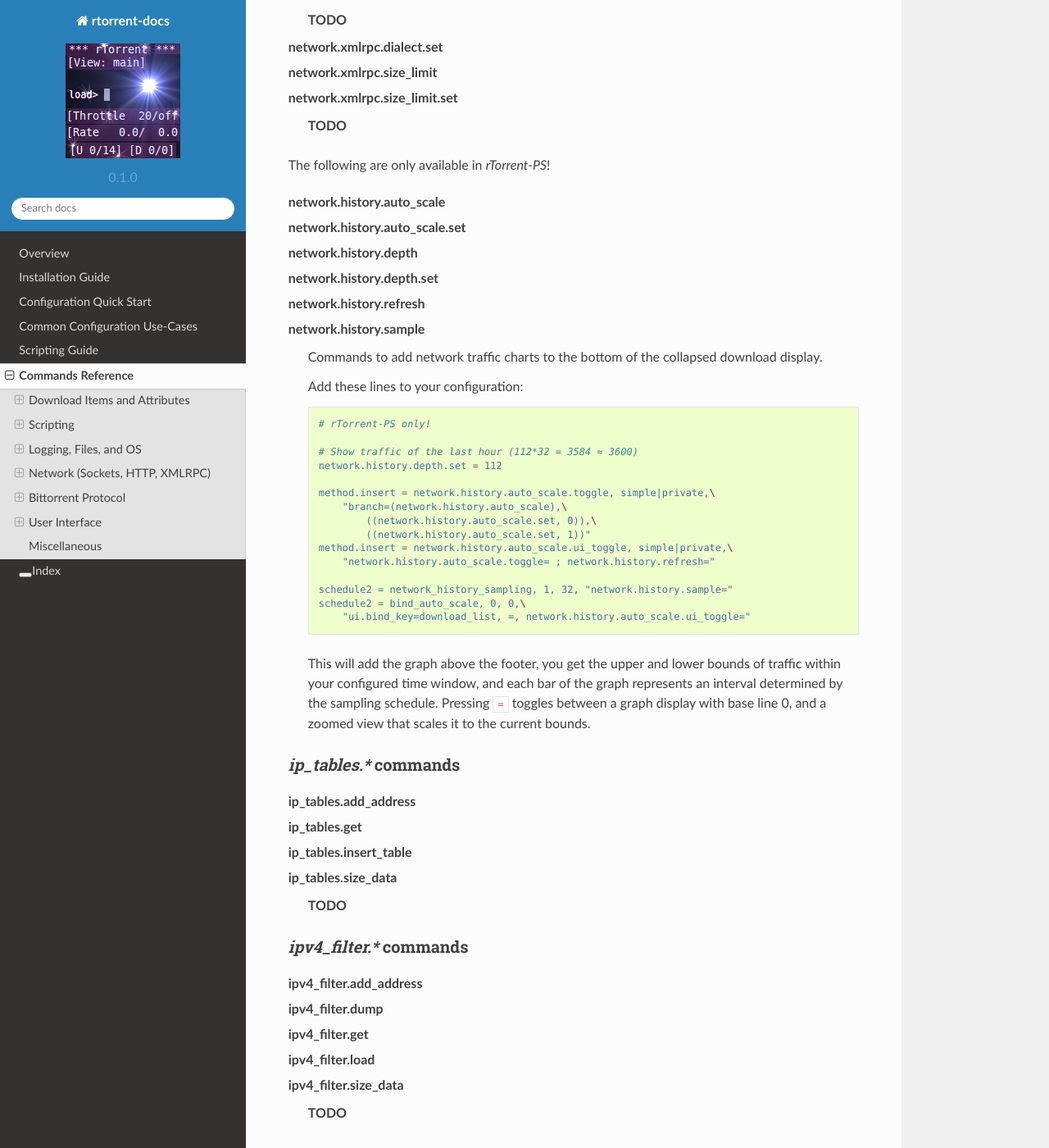
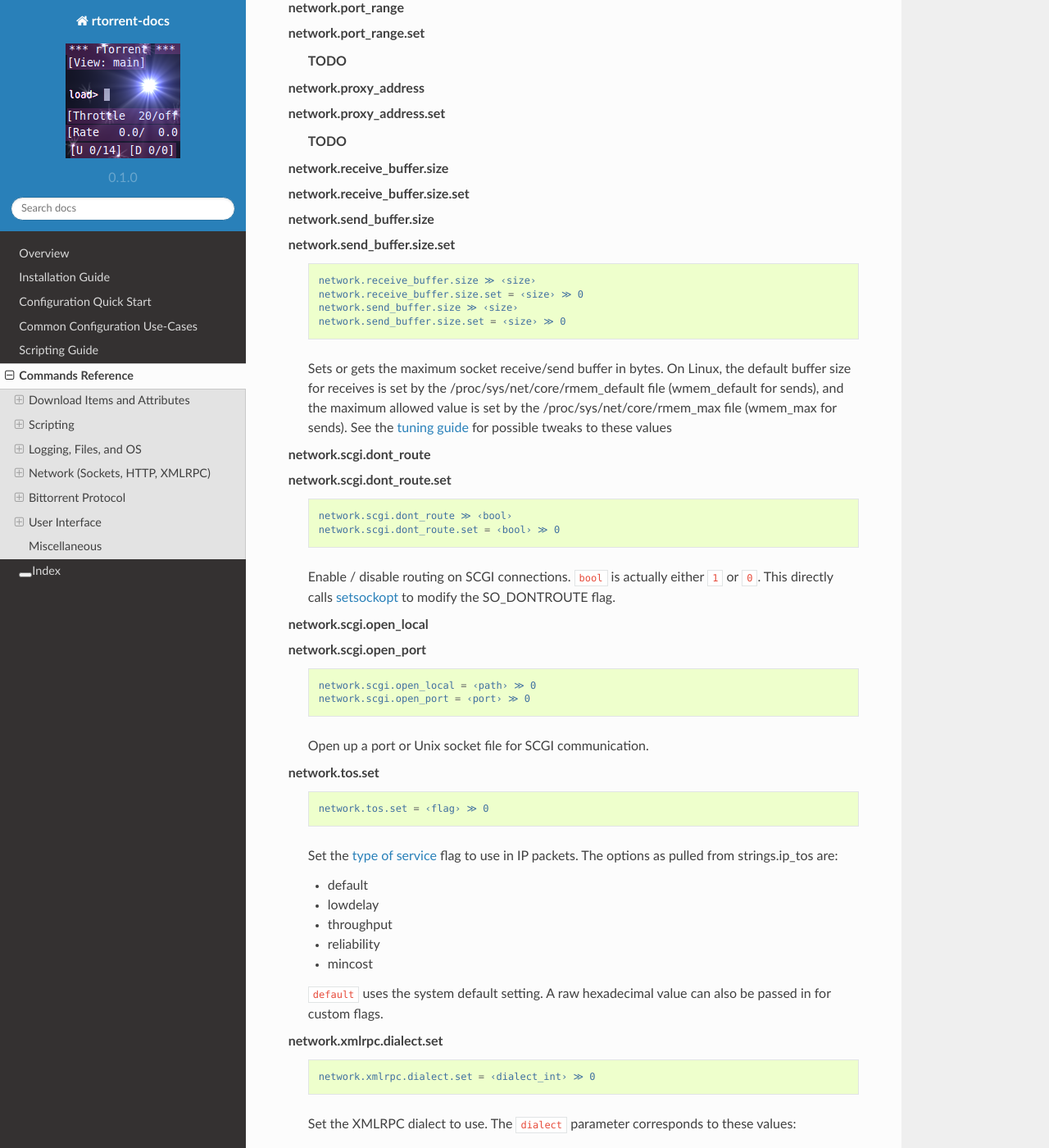
Before and after one commit to rtorrent-community/rtorrent-docs, a Sphinx documentation site: the page built from docs/cmd-ref.rst, in a window 1280 px wide and 1400 px high, scrolled down 23453 px. Shown: the whole window at 82% size. Built offline with Sphinx 7.4.7 and the Read the Docs theme 2.0.0, drawn with Linux system fonts in a browser that asks for light colours; some of the changed text lies outside the part shown.

Commit message:
cmd-ref: Update some commands, mostly networking (closes #1)

```diff
--- a/docs/include-cmd-items.rst
+++ b/docs/include-cmd-items.rst
@@ -2,6 +2,12 @@
 
 `d.*` commands
 ^^^^^^^^^^^^^^^^^^^^^^^^^^
+
+All `d.*` commands take an info hash as the first argument when called over the XMLRPC API.
+
+  .. code-block:: ini
+
+     d.name = ‹hash› ≫ 0
 
 .. glossary::
 
@@ -13,7 +19,18 @@
     d.bitfield
     d.bytes_done
     d.check_hash
+
+        **TODO**
+
     d.chunk_size
+
+        Returns the chunk size of the item (also known as the
+        "peice size") in bytes.
+
+        .. code-block:: ini
+
+           d.chunk_size = ‹hash› ≫ 0
+
     d.chunks_hashed
     d.chunks_seen
     d.close
@@ -109,7 +126,13 @@
     d.priority_str
     d.ratio
     d.resume
+
+        **TODO**
+
     d.save_full_session
+
+        Flushes the item's state to files in the session directory (if enabled).
+
     d.save_resume
     d.size_bytes
     d.size_chunks
--- a/docs/include-cmd-network.rst
+++ b/docs/include-cmd-network.rst
@@ -13,13 +13,29 @@
     network.http.dns_cache_timeout
     network.http.dns_cache_timeout.set
 
-        **TODO**
+        .. code-block:: ini
+
+           network.http.dns_cache_timeout.set = ‹seconds› ≫ 0
+           network.http.dns_cache_timeout ≫ ‹seconds›
+
+        Controls the `DNS cache expiry <https://curl.haxx.se/libcurl/c/CURLOPT_DNS_CACHE_TIMEOUT.html>`_ (in seconds) for HTTP requests. The default is 60 seconds.
+        Set to zero to completely disable caching, or set to -1 to
+        make the cached entries remain forever.
 
     network.http.current_open
     network.http.max_open
     network.http.max_open.set
 
-        **TODO**
+        .. code-block:: ini
+
+           network.http.max_open.set = ‹max› ≫ 0
+           network.http.max_open ≫ ‹max›
+           network.http.current_open ≫ ‹num›
+
+        Commands to control the amount of simultaneous HTTP connections
+        rTorrent will generate, while ``network.http.current_open`` will return the number of
+        current open connections. Be wary of setting this too high, as even if your connection can support
+        that many requests, the target host may not be able to respond quickly enough, leading to timeouts.
 
     network.http.proxy_address
     network.http.proxy_address.set
@@ -78,33 +94,87 @@
 
     network.receive_buffer.size
     network.receive_buffer.size.set
+    network.send_buffer.size
+    network.send_buffer.size.set
 
-        **TODO**
+        .. code-block:: ini
+
+           network.receive_buffer.size ≫ ‹size›
+           network.receive_buffer.size.set = ‹size› ≫ 0
+           network.send_buffer.size ≫ ‹size›
+           network.send_buffer.size.set = ‹size› ≫ 0
+
+        Sets or gets the maximum socket receive/send buffer in bytes.
+        On Linux, the default buffer size for receives is set by the /proc/sys/net/core/rmem_default file (wmem_default for sends),
+        and the maximum allowed value is set by the /proc/sys/net/core/rmem_max file (wmem_max for sends).
+        See the `tuning guide <https://github.com/rakshasa/rtorrent/wiki/Performance-Tuning#networking-tweaks>`_ for possible tweaks to these values
 
     network.scgi.dont_route
     network.scgi.dont_route.set
 
-        **TODO**
+        .. code-block:: ini
+
+           network.scgi.dont_route ≫ ‹bool›
+           network.scgi.dont_route.set = ‹bool› ≫ 0
+
+        Enable / disable routing on SCGI connections. ``bool`` is actually either ``1`` or ``0``.
+        This directly calls `setsockopt <https://linux.die.net/man/3/setsockopt>`_ to modify the SO_DONTROUTE flag.
 
     network.scgi.open_local
     network.scgi.open_port
 
-        **TODO**
+        .. code-block:: ini
 
-    network.send_buffer.size
-    network.send_buffer.size.set
+           network.scgi.open_local = ‹path› ≫ 0
+           network.scgi.open_port = ‹port› ≫ 0
 
-        **TODO**
+        Open up a port or Unix socket file for SCGI communication.
 
     network.tos.set
 
-        **TODO**
+        .. code-block:: ini
+
+           network.tos.set = ‹flag› ≫ 0
+
+        Set the `type of service <https://en.wikipedia.org/wiki/Type_of_service>`_ flag to use in IP packets.
+        The options as pulled from :term:`strings.ip_tos` are:
+
+        - default
+        - lowdelay
+        - throughput
+        - reliability
+        - mincost
+
+        ``default`` uses the system default setting. A raw hexadecimal value can also be passed in for custom flags.
 
     network.xmlrpc.dialect.set
+
+        .. code-block:: ini
+
+           network.xmlrpc.dialect.set = ‹dialect_int› ≫ 0
+
+        Set the XMLRPC dialect to use. The ``dialect`` parameter corresponds to these values:
+
+        - 0: dialect_generic
+        - 1: dialect_i8
+        - 2: dialect_apache
+
+        ``dialect_i8`` is the default value, which means the XMLRPC API
+        will use the `xmlrpc-c i8 extension type <http://xmlrpc-c.sourceforge.net/doc/libxmlrpc.html#extensiontype>`_ for returning integers.
+
+        See http://xmlrpc-c.sourceforge.net/doc/libgeneral.html#dialect for
+        more information on how xmlrpc-c handles dialects.
+
     network.xmlrpc.size_limit
     network.xmlrpc.size_limit.set
 
-        **TODO**
+        .. code-block:: ini
+
+           network.xmlrpc.size_limit = ≫ ‹bytes›
+           network.xmlrpc.size_limit.set = ‹bytes› ≫ 0
+
+        Set or return the maximum size of any XMLRPC requests in bytes.
+        Human-readable formats such as "2M" (for 2 mebibytes i.e. 2097152 bytes) are also allowd
 
 
 The following are only available in *rTorrent-PS*!
@@ -175,5 +245,4 @@ The following are only available in *rTorrent-PS*!
 
         **TODO**
 
-
 .. END cmd-network
```
